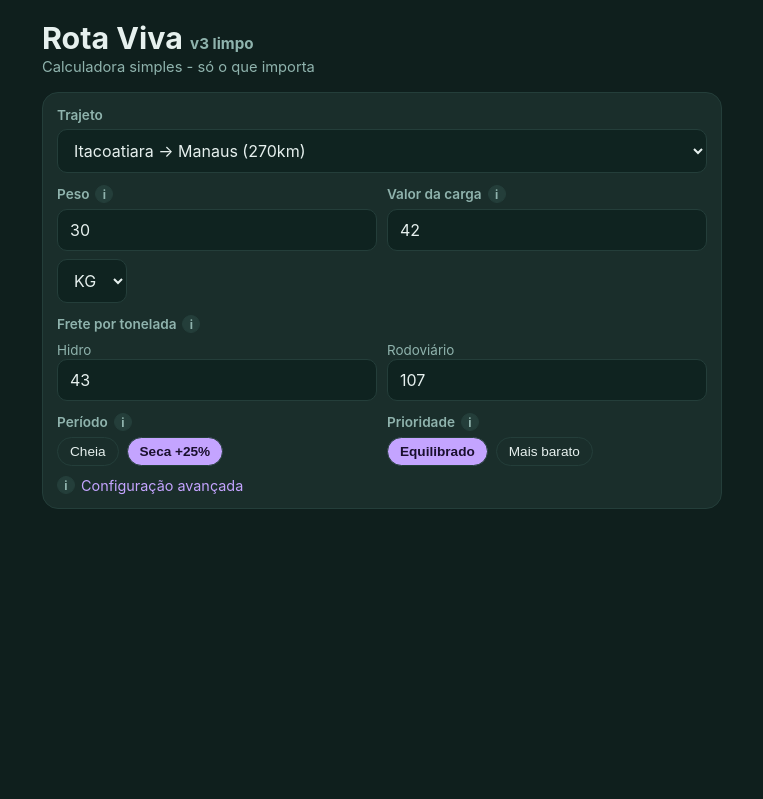
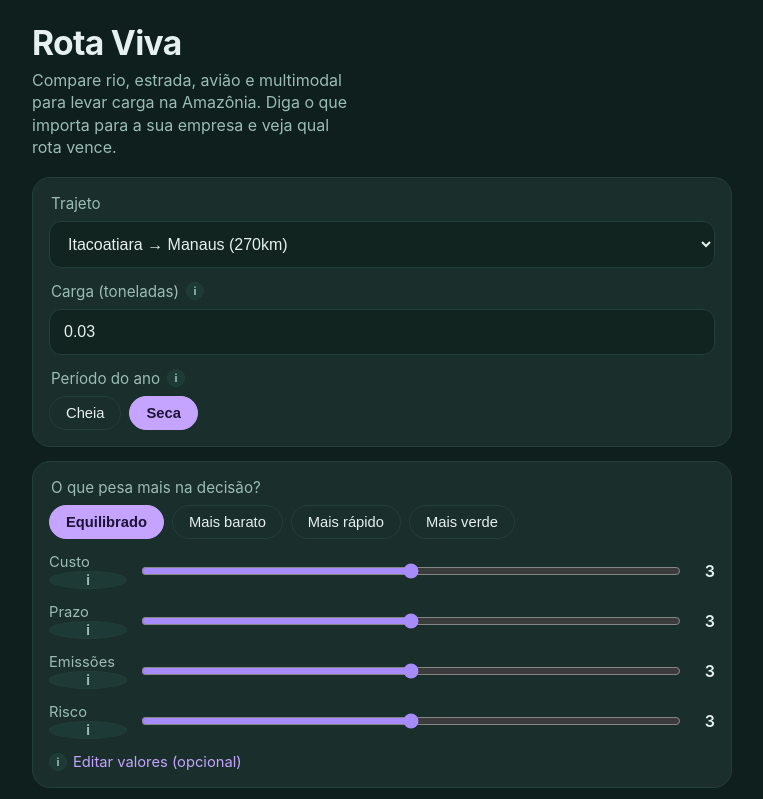
Before and after one commit to Gabrielsomaita/Rota-Viva, a plain HTML site: page index.html in a window 1280 px wide. Both pictures are taken after a click on the button "Equilibrado". Shown: the top 799 px of the page, without its empty margins (258-1021 px from the left). Drawn offline with Linux system fonts and the light colour scheme.

Commit message:
Update index.html

```diff
--- a/index.html
+++ b/index.html
@@ -6,89 +6,85 @@
 <link rel="manifest" href="manifest.json">
 <title>Rota Viva</title>
 <style>
-:root{--bg:#0f1f1d;--card:#1a2e2b;--line:#243e3a;--ink:#e6f0ee;--mute:#8fb3ad;--acc:#c4a4ff;--acc2:#a78bfa}
-*{box-sizing:border-box}body{margin:0;background:var(--bg);color:var(--ink);font-family:Inter,system-ui,sans-serif;padding:12px}
-main{max-width:680px;margin:0 auto}h1{margin:8px 0 2px;font-size:1.9em}p.lead{color:var(--mute);margin:0 0 16px;font-size:.92em}
-.panel{background:var(--card);border:1px solid var(--line);border-radius:16px;padding:14px;margin-bottom:12px}
-label{font-size:.85rem;color:var(--mute);margin-bottom:6px;display:flex;align-items:center;gap:6px;font-weight:600}
-select,input{width:100%;background:#0f2320;border:1px solid var(--line);color:var(--ink);border-radius:10px;padding:10px 12px;font:inherit}
-.row{display:flex;gap:8px;align-items:center;flex-wrap:wrap}.chip{border:1px solid var(--line);background:transparent;color:var(--ink);padding:6px 12px;border-radius:20px;font-size:.85em;cursor:pointer}.chip.active{background:var(--acc);color:#1a0f2e;font-weight:700}
-.range-row{display:flex;justify-content:space-between;align-items:center;margin:10px 0}input[type=range]{accent-color:var(--acc2)}
-.card{border:1px solid var(--line);border-radius:14px;padding:14px;margin-top:12px;background:#162b28}.card.best{border-color:var(--acc2);box-shadow:0 0 0 1px var(--acc2)}
-.score{float:right;color:var(--acc);font-weight:700}
-.mute{color:var(--mute);font-size:.84em}.total{font-size:1.6em;font-weight:800;color:#fff;line-height:1.1}
-.grid2{display:grid;grid-template-columns:1fr 1fr;gap:10px}
-.info{width:18px;height:18px;border-radius:50%;background:var(--line);color:var(--mute);display:inline-flex;align-items:center;justify-content:center;font-size:12px;font-weight:700;cursor:pointer;border:1px solid var(--line)}
-.info:active{background:var(--acc2);color:#000}
-details{margin-top:10px}details summary{list-style:none;cursor:pointer;color:var(--acc);font-size:.9em;display:flex;align-items:center;gap:6px}details summary::-webkit-details-marker{display:none}
-.divider{height:1px;background:var(--line);margin:12px 0}
-.badge{display:inline-block;background:var(--acc2);color:#1a0f2e;padding:2px 8px;border-radius:10px;font-size:.75em;font-weight:700;margin-left:8px}
+:root{--bg:#0f1f1d;--card:#1a2e2b;--line:#233f3a;--ink:#e6f0ee;--mute:#9bbcb6;--acc:#c4a4ff;--acc2:#a78bfa}
+*{box-sizing:border-box}body{margin:0;background:var(--bg);color:var(--ink);font-family:Inter,system-ui,-apple-system,sans-serif;padding:0 14px 20px}
+main{max-width:700px;margin:0 auto}
+h1{font-size:2.1em;margin:22px 0 6px;letter-spacing:-.02em}
+.lead{color:var(--mute);font-size:1em;line-height:1.4;margin:0 0 18px;max-width:32ch}
+.panel{background:var(--card);border:1px solid var(--line);border-radius:18px;padding:16px;margin-bottom:14px}
+.label{font-size:.95em;color:var(--mute);margin:0 0 8px 2px;display:flex;align-items:center;gap:7px}
+select,input{width:100%;background:#122420;border:1px solid var(--line);color:var(--ink);border-radius:12px;padding:13px 14px;font-size:1em;outline:none}
+select:focus,input:focus{border-color:var(--acc2)}
+.row{display:flex;gap:8px;flex-wrap:wrap}
+.chip{border:1px solid var(--line);background:transparent;color:var(--ink);padding:8px 16px;border-radius:999px;font-size:.92em;cursor:pointer;transition:.15s}
+.chip.active{background:var(--acc);color:#1e1235;border-color:var(--acc);font-weight:700}
+.range-row{display:flex;align-items:center;gap:12px;margin:14px 0}.range-row span:first-child{width:78px;color:var(--mute);font-size:.92em}
+input[type=range]{flex:1;accent-color:var(--acc2);height:6px}.range-num{width:20px;text-align:right;font-weight:600}
+.card{border:1px solid var(--line);border-radius:16px;padding:14px;margin-top:12px;background:#162a27}.card.best{border-color:var(--acc2);background:#231e36}
+.score{float:right;color:var(--acc);font-weight:700}.mute{color:var(--mute);font-size:.88em}
+.total{font-size:1.55em;font-weight:800;margin-top:4px}
+.bar{height:5px;background:#0e201d;border-radius:10px;margin:8px 0;overflow:hidden}.bar i{display:block;height:100%;background:var(--acc2)}
+.i{width:18px;height:18px;border-radius:50%;background:#1e3a36;border:1px solid var(--line);color:var(--mute);display:inline-flex;align-items:center;justify-content:center;font-size:11px;font-weight:700;cursor:pointer}
+details{margin-top:14px}details summary{list-style:none;cursor:pointer;color:var(--acc);font-size:.92em;display:flex;align-items:center;gap:6px}details summary::-webkit-details-marker{display:none}
+.divider{height:1px;background:var(--line);margin:10px 0}
+.badge{background:var(--acc2);color:#1a0f2e;padding:2px 8px;border-radius:20px;font-size:.7em;font-weight:800;vertical-align:middle;margin-left:6px}
 </style>
 </head>
 <body>
 <main>
-<h1>Rota Viva <span class="mute" style="font-size:.5em">v3 limpo</span></h1>
-<p class="lead">Calculadora simples - só o que importa</p>
+<h1>Rota Viva</h1>
+<p class="lead">Compare rio, estrada, avião e multimodal para levar carga na Amazônia. Diga o que importa para a sua empresa e veja qual rota vence.</p>
 
-<section class="panel">
-<label>Trajeto</label>
+<div class="panel">
+<div class="label">Trajeto</div>
 <select id="rt">
-<optgroup label="Saindo de Itacoatiara">
-<option value="itacoatiara-manaus">Itacoatiara → Manaus (270km)</option>
+<option value="manaus-porto-velho">Manaus → Porto Velho</option>
+<option value="itacoatiara-manaus" selected>Itacoatiara → Manaus (270km)</option>
 <option value="itacoatiara-belem">Itacoatiara → Belém</option>
+<option value="itacoatiara-boa-vista">Itacoatiara → Boa Vista</option>
+<option value="manaus-belem">Manaus → Belém</option>
+<option value="manaus-boa-vista">Manaus → Boa Vista</option>
+<option value="manaus-itacoatiara">Manaus → Itacoatiara</option>
 <option value="itacoatiara-porto-velho">Itacoatiara → Porto Velho</option>
-<option value="itacoatiara-boa-vista">Itacoatiara → Boa Vista</option>
 <option value="itacoatiara-rio-branco">Itacoatiara → Rio Branco</option>
 <option value="itacoatiara-macapa">Itacoatiara → Macapá</option>
-<option value="itacoatiara-palmas">Itacoatiara → Palmas</option>
-</optgroup>
-<optgroup label="Saindo de Manaus">
-<option value="manaus-belem">Manaus → Belém</option>
-<option value="manaus-porto-velho">Manaus → Porto Velho</option>
-<option value="manaus-boa-vista">Manaus → Boa Vista</option>
 <option value="manaus-rio-branco">Manaus → Rio Branco</option>
 <option value="manaus-macapa">Manaus → Macapá</option>
-<option value="manaus-palmas">Manaus → Palmas</option>
-<option value="manaus-itacoatiara">Manaus → Itacoatiara</option>
-</optgroup>
 </select>
 
-<div class="grid2" style="margin-top:12px">
-<div><label>Peso <span class="info" title="Peso real que vai na balsa/caminhão">i</span></label><div class="row"><input id="carga" type="number" value="30"><select id="unidade" style="max-width:70px"><option value="kg" selected>KG</option><option value="ton">TON</option></select></div></div>
-<div><label>Valor da carga <span class="info" title="Usado só para calcular o seguro. Se não tem seguro, deixa 0">i</span></label><input id="vMerc" type="number" value="42"></div>
+<div style="margin-top:14px"><div class="label">Carga (toneladas) <span class="i" title="Peso total em toneladas. Se digitar 0,03 = 30kg">i</span></div>
+<input id="carga" type="number" value="0.03" step="0.01"></div>
+
+<div style="margin-top:14px"><div class="label">Período do ano <span class="i" title="Na seca o rio baixa, balsa fica 25% mais cara e demora mais">i</span></div>
+<div class="row"><button class="chip" id="cheia" onclick="setP('cheia')">Cheia</button><button class="chip active" id="seca" onclick="setP('seca')">Seca</button></div></div>
 </div>
 
-<div style="margin-top:12px">
-<label>Frete por tonelada <span class="info" title="Você pode mudar o preço. É o preço que a transportadora cobra por TON">i</span></label>
-<div class="grid2">
-<div><span class="mute">Hidro</span><input id="vHidro" type="number" value="43"></div>
-<div><span class="mute">Rodoviário</span><input id="vRod" type="number" value="107"></div>
+<div class="panel">
+<div class="label">O que pesa mais na decisão?</div>
+<div class="row" style="margin-bottom:12px">
+<button class="chip active" id="bEq" onclick="setBias('eq')">Equilibrado</button>
+<button class="chip" id="bBar" onclick="setBias('barato')">Mais barato</button>
+<button class="chip" id="bRap" onclick="setBias('rapido')">Mais rápido</button>
+<button class="chip" id="bVer" onclick="setBias('verde')">Mais verde</button>
 </div>
+<div class="range-row"><span>Custo <span class="i" title="Preço total importa mais?">i</span></span><input type="range" id="wC" min="1" max="5" value="3"><span class="range-num" id="wCv">3</span></div>
+<div class="range-row"><span>Prazo <span class="i" title="Velocidade de entrega">i</span></span><input type="range" id="wP" min="1" max="5" value="3"><span class="range-num" id="wPv">3</span></div>
+<div class="range-row"><span>Emissões <span class="i" title="Quanto CO2 a rota solta. Balsa polui menos">i</span></span><input type="range" id="wE" min="1" max="5" value="3"><span class="range-num" id="wEv">3</span></div>
+<div class="range-row"><span>Risco <span class="i" title="Risco de atraso, roubo, carga molhar">i</span></span><input type="range" id="wR" min="1" max="5" value="3"><span class="range-num" id="wRv">3</span></div>
+
+<details>
+<summary><span class="i">i</span> Editar valores (opcional)</summary>
+<div style="margin-top:12px;display:grid;grid-template-columns:1fr 1fr;gap:10px">
+<div><div class="label">Hidro R$/ton</div><input id="vHidro" value="43" type="number"></div>
+<div><div class="label">Rodoviário R$/ton</div><input id="vRod" value="107" type="number"></div>
+<div><div class="label">Aéreo R$/ton</div><input id="vAereo" value="736" type="number"></div>
+<div><div class="label">Seguro %</div><input id="percSeg" value="1" type="number"></div>
+</div>
+<div class="mute" style="margin-top:10px">ICMS 12% + Taxa Porto R$30 + Frete mínimo R$30 já calculados automático.</div>
+</details>
 </div>
 
-<div class="grid2" style="margin-top:12px">
-<div><label>Período <span class="info" title="Na seca o rio baixa e a balsa cobra 25% a mais">i</span></label><div class="row"><button class="chip" id="cheia" onclick="setP('cheia')">Cheia</button><button class="chip active" id="seca" onclick="setP('seca')">Seca +25%</button></div></div>
-<div><label>Prioridade <span class="info" title="Se escolher Mais barato, o app dá mais nota para frete barato. Equilibrado considera tudo">i</span></label><div class="row"><button class="chip active" id="bEq" onclick="setBias('eq')">Equilibrado</button><button class="chip" id="bBar" onclick="setBias('barato')">Mais barato</button></div></div>
-</div>
-
-<details>
-<summary><span class="info">i</span> Configuração avançada</summary>
-<div class="grid2" style="margin-top:12px">
-<div><span class="mute">Aéreo R$/ton</span><input id="vAereo" type="number" value="736"></div>
-<div><span class="mute">Seguro %</span><input id="percSeg" type="number" value="1"></div>
-<div><span class="mute">Câmbio USD</span><input id="cot" type="number" value="5.84"></div>
-<div class="mute">ICMS 12% + Porto R$30 já inclusos automático</div>
-</div>
-<div style="margin-top:12px">
-<div class="range-row"><label>Custo <span class="info" title="Quanto o preço importa na escolha">i</span></label><input type="range" id="wC" min="1" max="5" value="5"><span id="wCv">5</span></div>
-<div class="range-row"><label>Prazo <span class="info" title="Quanto a rapidez importa">i</span></label><input type="range" id="wP" min="1" max="5" value="1"><span id="wPv">1</span></div>
-<div class="range-row"><label>Emissões <span class="info" title="Poluição - balsa polui menos que caminhão">i</span></label><input type="range" id="wE" min="1" max="5" value="1"><span id="wEv">1</span></div>
-<div class="range-row"><label>Risco <span class="info" title="Risco de atraso, roubo ou carga molhar">i</span></label><input type="range" id="wR" min="1" max="5" value="2"><span id="wRv">2</span></div>
-</div>
-</details>
-</section>
-
-<section id="res"></section>
+<div id="res"></div>
 </main>
 <script>
 const base={
@@ -98,7 +94,6 @@ const base={
 "itacoatiara-boa-vista":{rod:{d:2,co2:0.3,r:'Médio',def:500},hidro:{d:0,co2:0,r:'',def:0},aereo:{d:0.6,co2:0.4,r:'Baixo',def:1200}},
 "itacoatiara-rio-branco":{rod:{d:5,co2:0.8,r:'Alto',def:1200},hidro:{d:8,co2:0.4,r:'Alto',def:400},aereo:{d:1,co2:1,r:'Baixo',def:2000}},
 "itacoatiara-macapa":{rod:{d:0,co2:0,r:'',def:0},hidro:{d:6,co2:0.3,r:'Alto',def:350},aereo:{d:1,co2:0.9,r:'Baixo',def:1800}},
-"itacoatiara-palmas":{rod:{d:6,co2:1,r:'Alto',def:1500},hidro:{d:0,co2:0,r:'',def:0},aereo:{d:1.2,co2:1.5,r:'Baixo',def:3000}},
 "manaus-itacoatiara":{rod:{d:1,co2:0.1,r:'Médio',def:107},hidro:{d:2.8,co2:0.05,r:'Alto',def:43},aereo:{d:0.3,co2:0.5,r:'Baixo',def:736}},
 "manaus-belem":{rod:{d:0,co2:0,r:'',def:0},hidro:{d:5,co2:0.2,r:'Alto',def:180},aereo:{d:0.5,co2:0.5,r:'Baixo',def:1200}},
 "manaus-porto-velho":{rod:{d:3,co2:0.4,r:'Alto',def:450},hidro:{d:7,co2:0.2,r:'Alto',def:220},aereo:{d:0.5,co2:0.6,r:'Baixo',def:1500}},
@@ -106,45 +101,45 @@ const base={
 "manaus-rio-branco":{rod:{d:4,co2:0.6,r:'Alto',def:800},hidro:{d:9,co2:0.4,r:'Alto',def:350},aereo:{d:0.8,co2:0.8,r:'Baixo',def:1800}},
 "manaus-macapa":{rod:{d:0,co2:0,r:'',def:0},hidro:{d:4,co2:0.2,r:'Médio',def:280},aereo:{d:0.6,co2:0.4,r:'Baixo',def:1000}},
 "manaus-palmas":{rod:{d:7,co2:1.1,r:'Alto',def:1600},hidro:{d:0,co2:0,r:'',def:0},aereo:{d:1.3,co2:1.4,r:'Baixo',def:2800}},
+"itacoatiara-palmas":{rod:{d:6,co2:1,r:'Alto',def:1500},hidro:{d:0,co2:0,r:'',def:0},aereo:{d:1.2,co2:1.5,r:'Baixo',def:3000}},
 };
 let periodo='seca';
 function setP(p){periodo=p;document.getElementById('cheia').className=p=='cheia'?'chip active':'chip';document.getElementById('seca').className=p=='seca'?'chip active':'chip';calc();}
-function setBias(b){if(b=='barato'){wC.value=5;wP.value=1;wE.value=1;wR.value=1}else{wC.value=3;wP.value=3;wE.value=3;wR.value=3}upd();calc();}
+function setBias(b){
+document.querySelectorAll('#bEq,#bBar,#bRap,#bVer').forEach(el=>el.className='chip');
+if(b=='eq'){bEq.className='chip active';wC.value=3;wP.value=3;wE.value=3;wR.value=3}
+if(b=='barato'){bBar.className='chip active';wC.value=5;wP.value=1;wE.value=1;wR.value=2}
+if(b=='rapido'){bRap.className='chip active';wC.value=2;wP.value=5;wE.value=1;wR.value=2}
+if(b=='verde'){bVer.className='chip active';wC.value=2;wP.value=2;wE.value=5;wR.value=3}
+upd();calc();
+}
 function upd(){['C','P','E','R'].forEach(k=>document.getElementById('w'+k+'v').innerText=document.getElementById('w'+k).value);}
 function calc(){
-const t=document.getElementById('rt').value; const raw=parseFloat(document.getElementById('carga').value)||0; const uni=document.getElementById('unidade').value;
-const vMerc=parseFloat(document.getElementById('vMerc').value)||0; const pSeg=parseFloat(document.getElementById('percSeg').value)||0; const cot=parseFloat(document.getElementById('cot').value)||5.84;
-const vR=parseFloat(document.getElementById('vRod').value)||0; const vH=parseFloat(document.getElementById('vHidro').value)||0; const vA=parseFloat(document.getElementById('vAereo').value)||0;
-const kgReal=uni=='ton'?raw*1000:raw; const ton=kgReal/1000; const mult=periodo=='seca'?1.25:1;
-const d=base[t]; if(d){d.rod.c=vR||d.rod.def; d.hidro.c=vH||d.hidro.def; d.aereo.c=vA||d.aereo.def;}
+const t=document.getElementById('rt').value; const ton=parseFloat(document.getElementById('carga').value)||0; const kgReal=ton*1000;
+const vR=parseFloat(document.getElementById('vRod').value)||0; const vH=parseFloat(document.getElementById('vHidro').value)||0; const vA=parseFloat(document.getElementById('vAereo').value)||0; const pSeg=parseFloat(document.getElementById('percSeg').value)||0;
+const mult=periodo=='seca'?1.25:1; const d=base[t]; d.rod.c=vR||d.rod.def; d.hidro.c=vH||d.hidro.def; d.aereo.c=vA||d.aereo.def;
 function conta(o){
  if(!o.c && !o.def) return null; const cTon=o.c||o.def; if(!cTon) return null;
  let frete=cTon*ton*mult; if(kgReal>0 && kgReal<50) frete=Math.max(frete,30);
- let icms=frete*0.12; let porto=kgReal>=50?30:0; let seguro=vMerc*(pSeg/100); let total=frete+icms+porto+seguro;
- return {...o, cTon, frete, icms, porto, seguro, total};
+ let icms=frete*0.12; let porto=kgReal>=50?30:0; let total=frete+icms+porto;
+ return {...o,cTon,frete,icms,porto,total};
 }
 const oR=conta(d.rod), oH=conta(d.hidro), oA=conta(d.aereo);
-function score(o){if(!o) return 0; let raw=(1000/(o.cTon*mult))*(+wC.value) + (10/(o.d||1))*(+wP.value)*15 + (1/(o.co2+0.1))*(+wE.value)*8; let rv=o.r=='Baixo'?3:o.r=='Médio'?2:1; raw+=rv*(+wR.value)*4; let norm=Math.min(100, Math.round(raw/12)); return norm;}
+function score(o){if(!o) return 0; let raw=(1200/(o.cTon*mult))*(+wC.value) + (10/(o.d||1))*(+wP.value)*18 + (1/(o.co2+0.1))*(+wE.value)*10; let rv=o.r=='Baixo'?3:o.r=='Médio'?2:1; raw+=rv*(+wR.value)*5; return Math.min(100,Math.max(0,Math.round(raw/15)));}
 const sR=score(oR), sH=score(oH), sA=score(oA); const best=Math.max(sR,sH,sA);
 function card(nome,o,sc,bestFlag){
  if(!o) return '';
- let tag=bestFlag?`<span class="badge">MELHOR</span>`:'';
- return `<div class="panel card ${bestFlag?'best':''}" style="margin-bottom:12px">
- <div><b>${nome}</b> ${tag} <span class="score">${sc}/100</span></div>
- <div class="mute">${o.d} dias • Risco ${o.r} • CO2 ${o.co2}kg/ton</div>
- <div style="margin-top:12px"><span class="mute">TOTAL A PAGAR</span><div class="total">R$ ${o.total.toFixed(2)}</div><div class="mute">R$ ${(o.total/kgReal).toFixed(2)}/kg • US$ ${(o.total/cot).toFixed(2)}</div></div>
- <details><summary>Ver detalhes</summary>
- <div class="divider"></div>
- <div class="grid2">
- <div class="mute">Frete puro<br><b style="color:#fff">R$ ${o.frete.toFixed(2)}</b></div>
- <div class="mute">ICMS 12%<br><b style="color:#fff">R$ ${o.icms.toFixed(2)}</b></div>
- <div class="mute">Porto<br><b style="color:#fff">R$ ${o.porto.toFixed(2)}</b></div>
- <div class="mute">Seguro ${pSeg}%<br><b style="color:#fff">R$ ${o.seguro.toFixed(2)}</b></div>
- </div>
- </details>
+ return `<div class="card ${bestFlag?'best':''}"><span class="score">${sc}/100</span><b>${nome}</b> ${bestFlag?'<span class="badge">MELHOR</span>':''}<div class="bar"><i style="width:${sc}%"></i></div>
+ <div class="mute">${o.d?o.d+' dias':''} ${o.r?'• Risco '+o.r:''} ${o.co2?'• '+o.co2+' kg CO2/ton':''}</div>
+ <div class="total">R$ ${o.total.toFixed(2)}</div><div class="mute">R$ ${(o.total/Math.max(kgReal,1)).toFixed(2)}/kg na ${periodo}</div>
+ <details><summary>Ver taxas</summary><div class="divider"></div><div class="mute">Frete R$ ${o.frete.toFixed(2)} + ICMS 12% R$ ${o.icms.toFixed(2)} ${o.porto?'+ Porto R$ '+o.porto.toFixed(2):''}</div></details>
  </div>`;
 }
-const nome=document.getElementById('rt').selectedOptions[0].text;
-document.getElementById('res').innerHTML=`
-<div class="panel" style="border-left:4px solid var(--acc2)">${nome} • ${kgReal}kg na ${periodo} • Melhor: <b>${best==sR?'Rodoviário':best==sH?'Hidroviário':'Aéreo'}</b></div>
-${card('Rodovi
+document.getElementById('res').innerHTML=card('Rodoviário',oR,sR,best==sR)+card('Hidroviário',oH,sH,best==sH)+card('Aéreo',oA,sA,best==sA);
+}
+document.getElementById('rt').addEventListener('change',calc);
+document.querySelectorAll('input,select').forEach(e=>e.addEventListener('input',()=>{upd();calc();}));
+upd();calc();
+</script>
+</body>
+</html>
```
